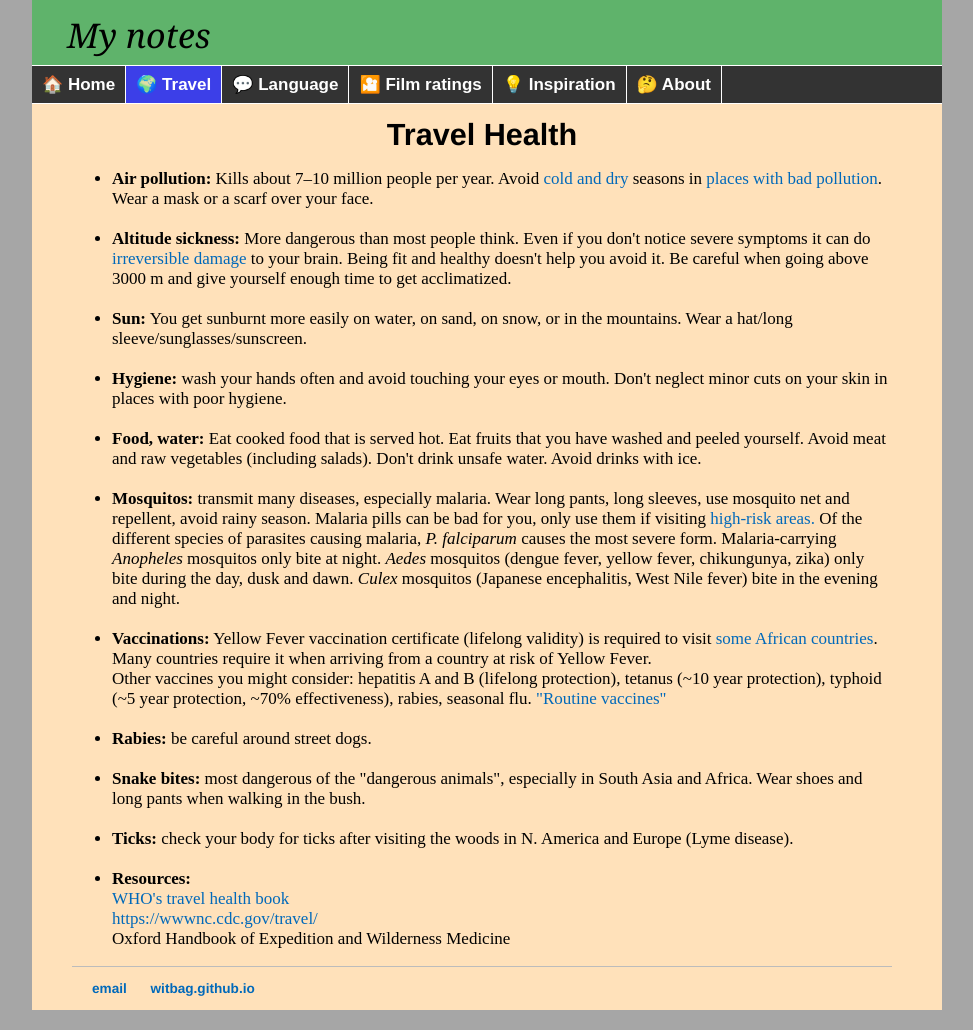
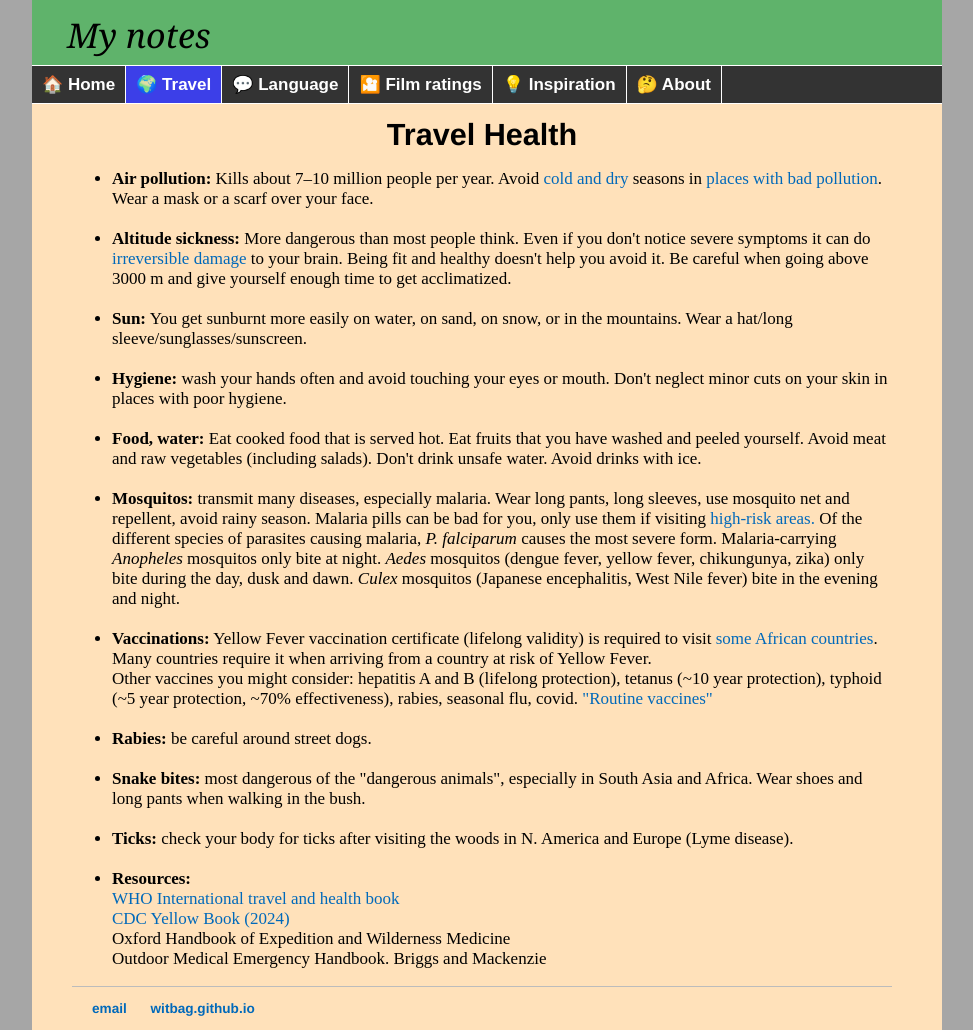
Before and after one commit to witbag/witbag.github.io, a Jekyll site: the page built from travel/health.html, in a window 1280 px wide. Shown: the whole page, without its empty margins (153-1126 px from the left). Built offline with Jekyll 4.4.1, drawn with Linux system fonts in a browser that asks for light colours.

Commit message:
Update health.html

```diff
--- a/travel/health.html
+++ b/travel/health.html
@@ -11,7 +11,7 @@
 <ul>
 <li><b>Air pollution:</b> Kills about 7–10 million people per year. Avoid <a href="http://climatemaps.romgens.com/" target=_blank>cold and dry</a> seasons in <a href="https://ehp.niehs.nih.gov/cms/asset/b2e69e34-f2f6-4321-a4e8-6a4dd11462db/ehp.1408646.g003.jpg" target=_blank>places with bad pollution</a>. Wear a mask or a scarf over your face.<br>
 <br>
-<li><b>Altitude sickness:</b> More dangerous than most people think. Even if you don't notice severe symptoms it can do <a href="https://www.cns.nyu.edu/events/spf/SPF_papers/fayed2006evidence.pdf" target=_blank>irreversible damage</a> to your brain. Being fit and healthy doesn't help you avoid it. Be careful when going above 3000 m and give yourself enough time to get acclimatized. <br>
+<li><b>Altitude sickness:</b> More dangerous than most people think. Even if you don't notice severe symptoms it can do <a href="https://doi.org/10.1016/j.amjmed.2005.07.062" target=_blank>irreversible damage</a> to your brain. Being fit and healthy doesn't help you avoid it. Be careful when going above 3000 m and give yourself enough time to get acclimatized. <br>
 <br>
 <li><b>Sun:</b> You get sunburnt more easily on water, on sand, on snow, or in the mountains. Wear a hat/long sleeve/sunglasses/sunscreen.<br>
 <br>
@@ -21,8 +21,8 @@
 <br>
 <li><b>Mosquitos:</b> transmit many diseases, especially malaria. Wear long pants, long sleeves, use mosquito net and repellent, avoid rainy season. Malaria pills can be bad for you, only use them if visiting <a href="https://malariaatlas.org/explorer/#/" target=_blank>high-risk areas.</a> Of the different species of parasites causing malaria, <i>P. falciparum</i> causes the most severe form. Malaria-carrying <i>Anopheles</i> mosquitos only bite at night. <i>Aedes</i> mosquitos (dengue fever, yellow fever, chikungunya, zika) only bite during the day, dusk and dawn. <i>Culex</i> mosquitos (Japanese encephalitis, West Nile fever) bite in the evening and night. <br>
 <br>
-<li><b>Vaccinations:</b> Yellow Fever vaccination certificate (lifelong validity) is required to visit <a href="https://www.who.int/ith/ith-yellow-fever-annex1-new.pdf" target=_blank>some African countries</a>. Many countries require it when arriving from a country at risk of Yellow Fever.<br>
-Other vaccines you might consider: hepatitis A and B (lifelong protection), tetanus (~10 year protection), typhoid (~5 year protection, ~70% effectiveness), rabies, seasonal flu. <a href="https://www.who.int/immunization/policy/Immunization_routine_table1.pdf" target=_blank>"Routine vaccines"</a><br>
+<li><b>Vaccinations:</b> Yellow Fever vaccination certificate (lifelong validity) is required to visit <a href="https://www.who.int/publications/m/item/countries-with-risk-of-yellow-fever-transmission-and-countries-requiring-yellow-fever-vaccination-(november-2022)" target=_blank>some African countries</a>. Many countries require it when arriving from a country at risk of Yellow Fever.<br>
+Other vaccines you might consider: hepatitis A and B (lifelong protection), tetanus (~10 year protection), typhoid (~5 year protection, ~70% effectiveness), rabies, seasonal flu, covid. <a href="https://www.who.int/publications/m/item/table1-summary-of-who-position-papers-recommendations-for-routine-immunization" target=_blank>"Routine vaccines"</a><br>
 <br>
 <li><b>Rabies:</b> be careful around street dogs.<br>
 <br>
@@ -31,7 +31,8 @@
 <li><b>Ticks:</b> check your body for ticks after visiting the woods in N. America and Europe (Lyme disease).<br>
 <br>
 <li><b>Resources:</b><br>
-<a href="https://www.who.int/publications/i/item/9789241580472" target=_blank>WHO's travel health book</a><br>
-<a href="https://wwwnc.cdc.gov/travel/" target=_blank>https://wwwnc.cdc.gov/travel/</a><br>
-Oxford Handbook of Expedition and Wilderness Medicine
+<a href="https://www.who.int/publications/i/item/9789241580472" target=_blank>WHO International travel and health book</a><br>
+<a href="https://wwwnc.cdc.gov/travel/yellowbook/2024/table-of-contents" target=_blank>CDC Yellow Book (2024)</a><br>
+Oxford Handbook of Expedition and Wilderness Medicine<br>
+Outdoor Medical Emergency Handbook. Briggs and Mackenzie
 </ul>
```
